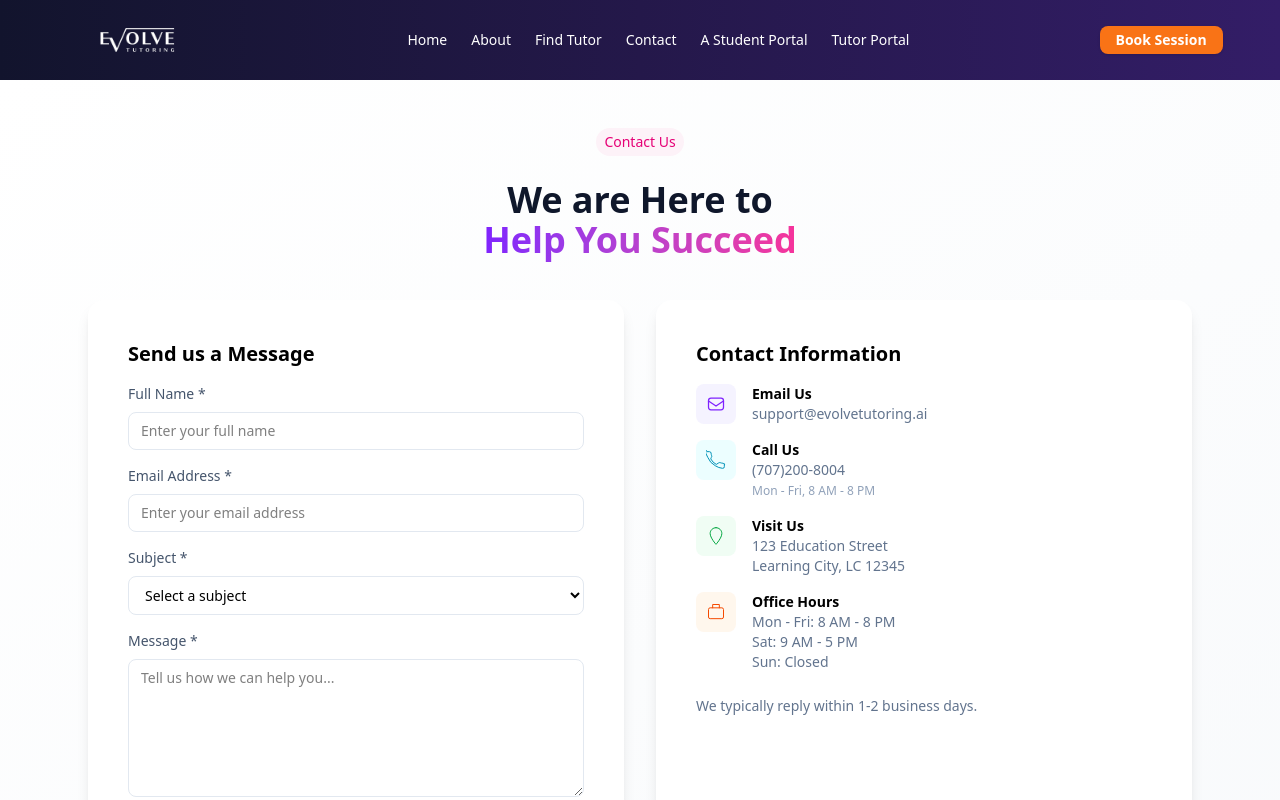
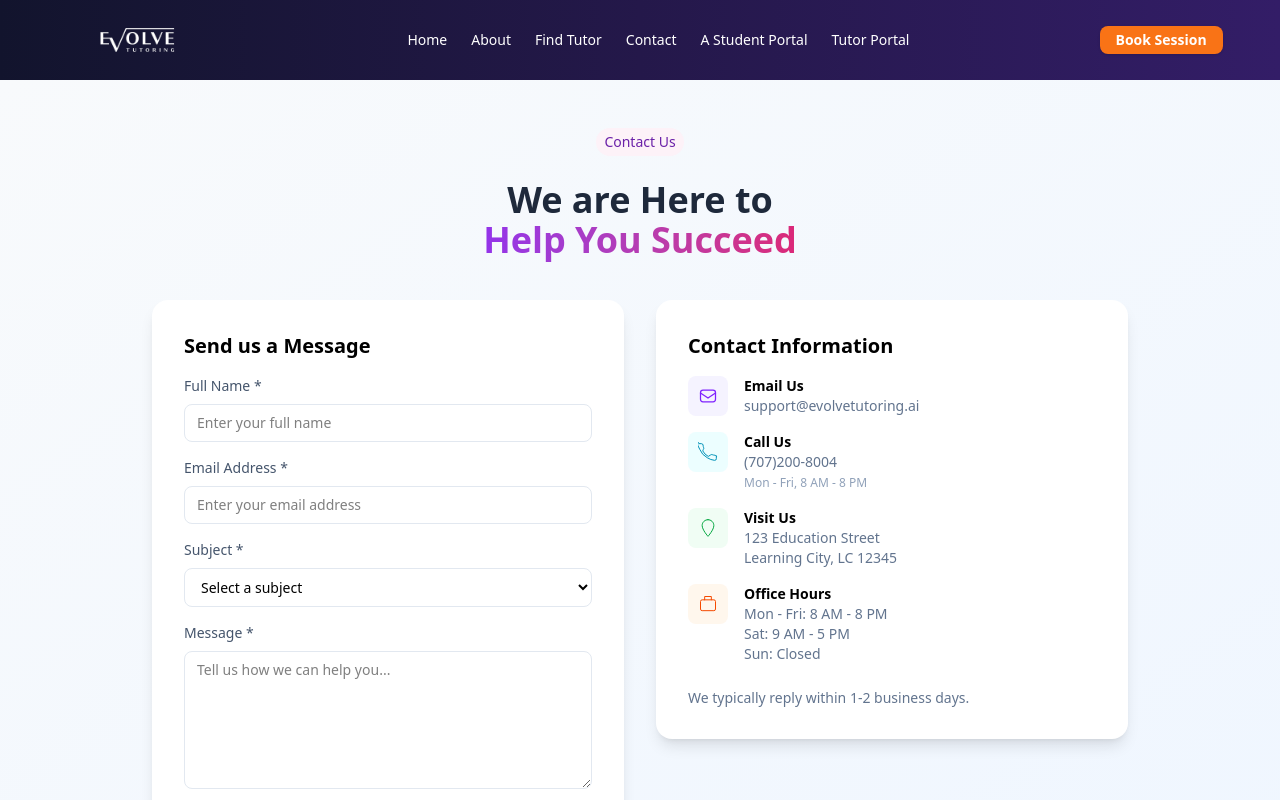
Before and after one commit to tushu003/lms-system, a Next.js app: page /contact in a window 1280 px wide. Shown: the top 800 px of the page. Built offline with nearby package versions, Linux system fonts and the light colour scheme.

Commit message:
modify cards

```diff
--- a/app/(client)/contact/_components/ContactFormSection.tsx
+++ b/app/(client)/contact/_components/ContactFormSection.tsx
@@ -63,16 +63,16 @@ export default function ContactFormSection(): JSX.Element {
   }
 
   return (
-    <div className="min-h-screen bg-gradient-to-br from-white to-slate-50 py-12">
-      <div className="max-w-6xl mx-auto px-6">
+    <div className="min-h-screen bg-gradient-to-br from-[#F8FAFC] to-[#EFF6FF] py-12">
+      <div className="max-w-5xl mx-auto px-6">
         <div className="text-center mb-10">
-          <div className="inline-block px-2 py-1 rounded-full bg-pink-50 text-pink-600 text-sm font-medium">Contact Us</div>
-          <h2 className="mt-6 text-4xl md:text-4xl font-extrabold text-slate-900">We are Here to <br/> <span className="text-transparent bg-clip-text bg-gradient-to-r from-violet-600 to-pink-500">Help You Succeed</span></h2>
+          <div className="inline-block px-2 py-1 rounded-full bg-pink-50 text-[#6B21A8] text-sm font-medium">Contact Us</div>
+          <h2 className="mt-6 text-4xl md:text-4xl font-extrabold text-[#1E293B]">We are Here to <br/> <span className="text-transparent bg-clip-text bg-gradient-to-r from-[#9333EA] to-[#DB2777]">Help You Succeed</span></h2>
         </div>
 
         <div className="grid grid-cols-1 lg:grid-cols-2 gap-8">
           {/* Form Card */}
-          <div className="bg-white rounded-2xl shadow-lg p-6 md:p-10">
+          <div className="bg-white max-w-xl rounded-2xl shadow-lg p-6 md:p-8">
             <h3 className="text-xl font-semibold mb-4">Send us a Message</h3>
 
             <form onSubmit={handleSubmit} className="space-y-4">
@@ -141,7 +141,7 @@ export default function ContactFormSection(): JSX.Element {
           </div>
 
           {/* Contact Info Card */}
-          <div className="bg-white rounded-2xl shadow-lg p-6 md:p-10">
+          <div className="bg-white rounded-2xl shadow-lg p-6 md:p-8 h-[439px]">
             <h3 className="text-xl font-semibold mb-4">Contact Information</h3>
 
             <ul className="space-y-4">
```
